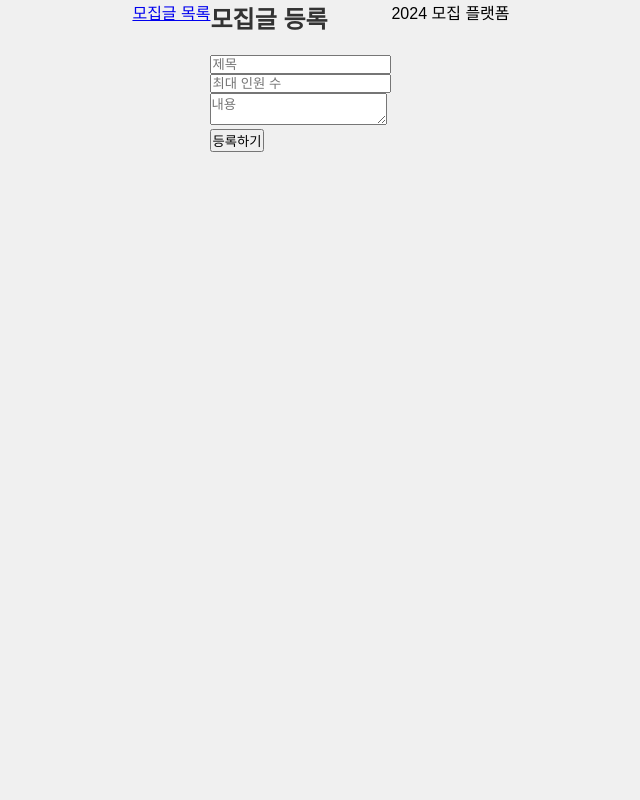
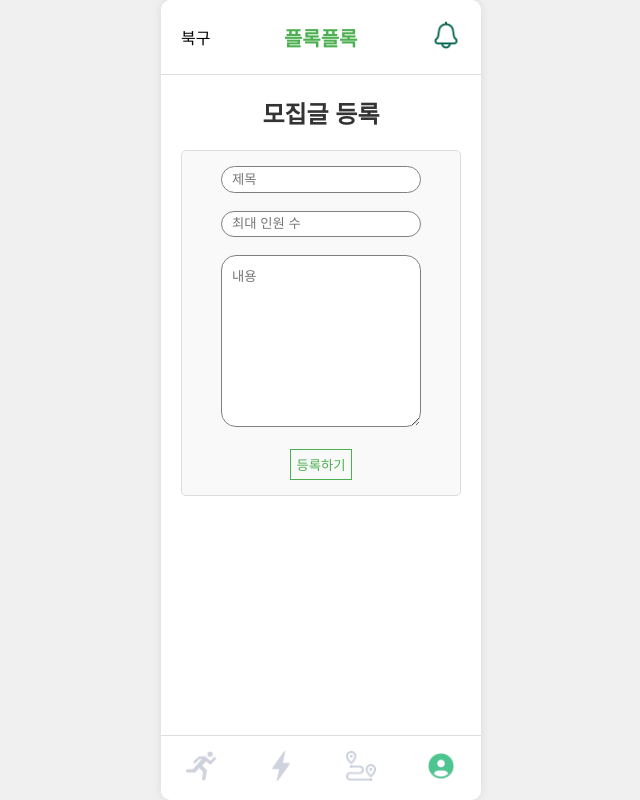
Before and after one commit to g1nya2/Who-painted-my-t-shirt-, a plain HTML site: page recruit-form.html in a window 1280 px wide. Shown: the whole page, without its empty margins (319-959 px from the left). Drawn offline with Linux system fonts and the light colour scheme.

Commit message:
recruit menu complete

```diff
--- a/css/recruit.css
+++ b/css/recruit.css
@@ -9,10 +9,15 @@ body {
   background-color: #f0f0f0;
   display: flex;
   justify-content: center;
+  height: 100vh;
 }
 
 .app-container {
-  width: 320px; /* Reduced width for a narrower layout */
+  display: flex;
+  flex-direction: column;
+  justify-content: space-between; /* Ensures footer stays at the bottom */
+  width: 320px;
+  height: 100vh; /* Ensures it takes up the full screen height */
   background-color: white;
   box-shadow: 0 0 10px rgba(0, 0, 0, 0.1);
   border-radius: 10px;
@@ -53,10 +58,11 @@ body {
 }
 
 .main-content {
+  flex-grow: 1; /* Makes the main content grow and fill remaining space */
   text-align: center;
   padding: 20px;
   background-color: #ffffff;
-  min-height: 400px; /* Adjust as needed */
+  overflow-y: auto;
 }
 
 h1 {
@@ -71,8 +77,17 @@ h1 {
   padding: 15px;
   border-radius: 5px;
   background-color: #f9f9f9;
-  height: 300px; /* Set a fixed height */
-  overflow-y: auto; /* Enable scrolling */
+  max-height: 300px;
+  overflow-y: auto;
+}
+
+#recruit-form {
+  border: 1px solid #ddd;
+  padding: 15px;
+  border-radius: 5px;
+  background-color: #f9f9f9;
+  max-height: 400px;
+  overflow-y: auto;
 }
 
 .recruit-item {
@@ -85,6 +100,38 @@ h1 {
 
 .participants {
   font-weight: bold;
+}
+
+.input_container {
+  display: inline-block; /* 내부 요소 크기 만큼 */
+  padding: 30px; /* padding 4군데 모두 30px */
+}
+
+input {
+  width: 15em; /* 가로 크기 */
+  height: 2em; /* 세로 크기 */
+  border: 1px solid gray; /* 기본 테두리 */
+  border-radius: 20px; /* 테두리 둥글게 */
+  padding: 0px 10px; /* 입력 padding 띄우기(좌,우) */
+}
+
+textarea {
+  width: 15em; /* 가로 크기 */
+  border: 1px solid gray; /* 기본 테두리 */
+  border-radius: 15px; /* 테두리 둥글게 */
+  padding: 10px; /* 입력 padding 띄우기(상,하) */
+}
+
+input:focus { /* 포커스 시 */
+  border: 1px solid #4CAF50; /* 기본 테두리 변경 */
+  outline: 1px solid #4CAF50; /* out 테두리 변경 */
+}
+
+#register-button {
+  border: 1px solid #4CAF50;
+  background-color: rgba(0,0,0,0);
+  color: #4CAF50;
+  padding: 5px;
 }
 
 .join-btn {
--- a/recruit-form.html
+++ b/recruit-form.html
@@ -2,28 +2,67 @@
 <html lang="ko">
   <head>
     <meta charset="UTF-8" />
-    <meta name="viewport" content="width=device-width, initial-scale=1.0" />
+    <meta
+      name="viewport"
+      content="width=device-width, initial-scale=1.0, maximum-scale=1.0, user-scalable=no"
+    />
     <title>모집 글 등록</title>
     <link rel="stylesheet" href="css/recruit.css" />
   </head>
   <body>
-    <header>
-      <nav>
-        <a href="recruit-list.html">모집글 목록</a>
-      </nav>
-    </header>
+    <div class="app-container" id="wrap">
+      <!-- 상단 바 -->
+      <div class="header">
+        <div class="area-notification">
+          북구
+        </div>
+        <div class="app-title">플록플록</div>
+        <div class="notification-icon">
+          <img src="assets/pictogram/basicBell.png" alt="Notification" />
+        </div>
+      </div>
 
-    <div id="form-section">
-      <h1>모집글 등록</h1>
-      <input type="text" id="title" placeholder="제목" /><br />
-      <input type="number" id="max-people" placeholder="최대 인원 수" /><br />
-      <textarea id="content" placeholder="내용"></textarea><br />
-      <button id="register-button">등록하기</button>
+      <!-- 모집글 등록 폼 -->
+      <div class="main-content">
+        <h1>모집글 등록</h1>
+        <div id="recruit-form">
+          <div id="form-section">
+            <input type="text" id="title" placeholder="제목" />
+            <div><br/></div>
+            <input
+              type="number"
+              min="1"
+              id="max-people"
+              step="1"
+              placeholder="최대 인원 수"
+            />
+            <div><br/></div>
+            <textarea id="content" rows="10" maxlength="300" style="overflow: auto;" placeholder="내용"></textarea><br />
+            <div><br/></div>
+            <button id="register-button">등록하기</button>
+          </div>
+        </div>
+      </div>
+
+      <!-- 하단 네비게이션 바 -->
+      <div class="footer">
+        <div class="nav-item">
+          <a href="recruit-list.html">
+            <img src="assets/pictogram/grayRunning.png" alt="Running" />
+          </a>
+        </div>
+        <div class="nav-item">
+          <img src="assets/pictogram/grayLightning.png" alt="Energy" />
+        </div>
+        <div class="nav-item">
+          <img src="assets/pictogram/grayRoad.png" alt="Route" />
+        </div>
+        <div class="nav-item">
+          <img src="assets/pictogram/greenUser.png" alt="User" />
+        </div>
+      </div>
     </div>
 
-    <footer>
-      <p>2024 모집 플랫폼</p>
-    </footer>
-    <script src="./js/recruit-form.js"></script>
+    <script src="js/recruit-form.js"></script>
   </body>
 </html>
```
